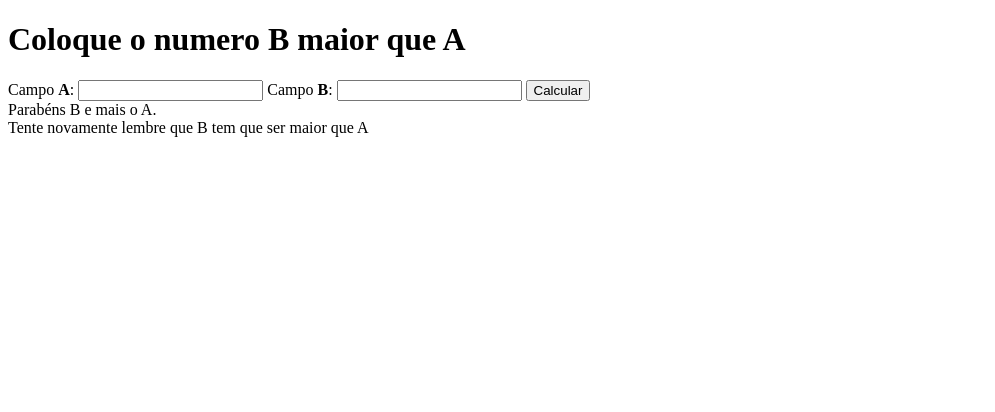
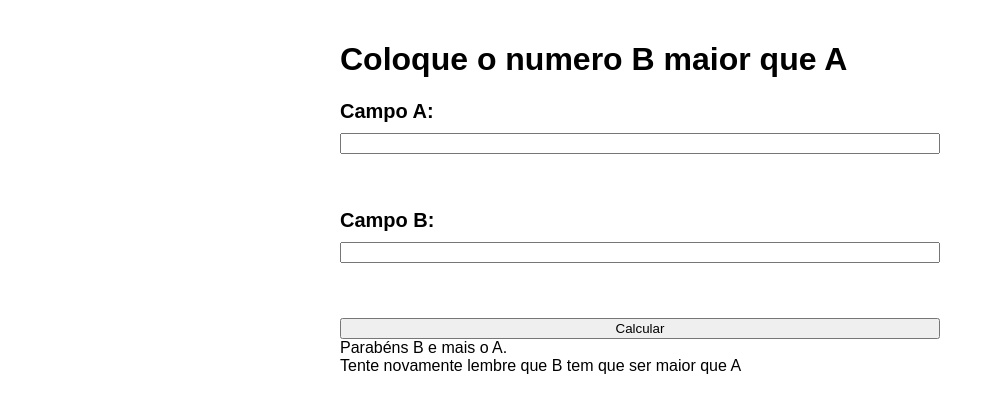
Before and after one commit to Renattoh/Exercico-Integrando-HTML-com-JavaScript, a plain HTML site: page index.html in a window 1280 px wide. Shown: the whole page, without its empty margins (0-995 px from the left). Drawn offline with Linux system fonts and the light colour scheme.

Commit message:
ajusto do css ate o label

```diff
--- a/Main.css
+++ b/Main.css
@@ -0,0 +1,22 @@
+body {
+    font-family: Arial, sans-serif;
+    max-width: 600px;
+    margin: 0 auto;
+    padding: 20px;
+
+}
+
+form {
+    display: flex;
+    flex-direction: column;
+    gap: 20px;
+}
+
+label {
+    display: flex;
+    margin-bottom: 35px;
+    flex-direction: column;
+    gap: 10px;
+    font-size: 20px;
+    font-weight: bold;
+}
--- a/index.html
+++ b/index.html
@@ -11,11 +11,11 @@
 <body>
     <form id ='coparandoNumeros'>
         <label>
-            Campo <b>A</b>:
+            Campo A:
             <input type="number" id = 'campoA' required>
         </label>
         <label>
-            Campo <b>B</b>:
+            Campo B:
             <input type="number" id = 'campoB' required>
         </label>
         <button type = 'submit'>Calcular</button>
```
